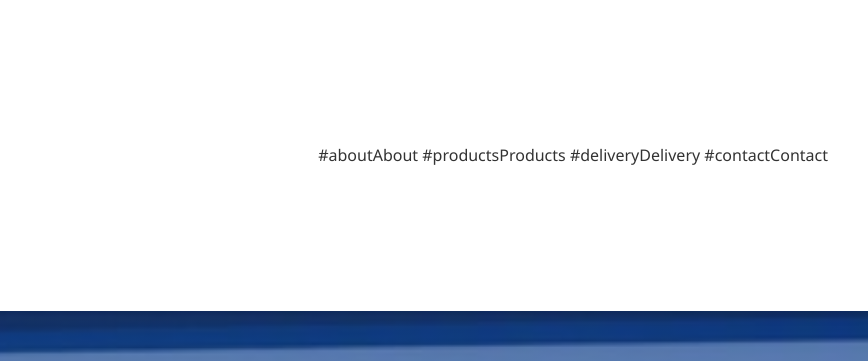
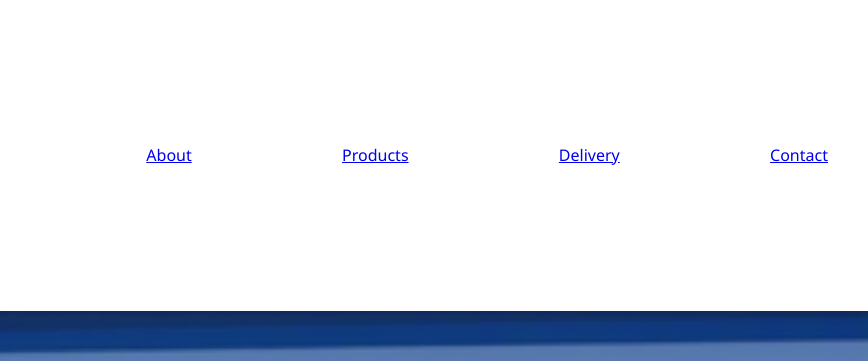
Before and after one commit to milaeski/sparkling-springs, a plain HTML site: page index.html in a window 1280 px wide. Shown: the top 361 px of the page, 412-1280 px from the left. Drawn offline with Linux system fonts and the light colour scheme.

Commit message:
Update index.html

```diff
--- a/index.html
+++ b/index.html
@@ -23,10 +23,10 @@
   class
 
 <nav>
-  #aboutAbout</a>
-  #productsProducts</a>
-  #deliveryDelivery</a>
-  #contactContact</a>
+  <a href="about.html">About</a>
+  <a href="products.html">Products</a>
+  <a href="delivery.html">Delivery</a>
+  <a href="contact.html">Contact</a>
 </nav>
 
 </div>
```
